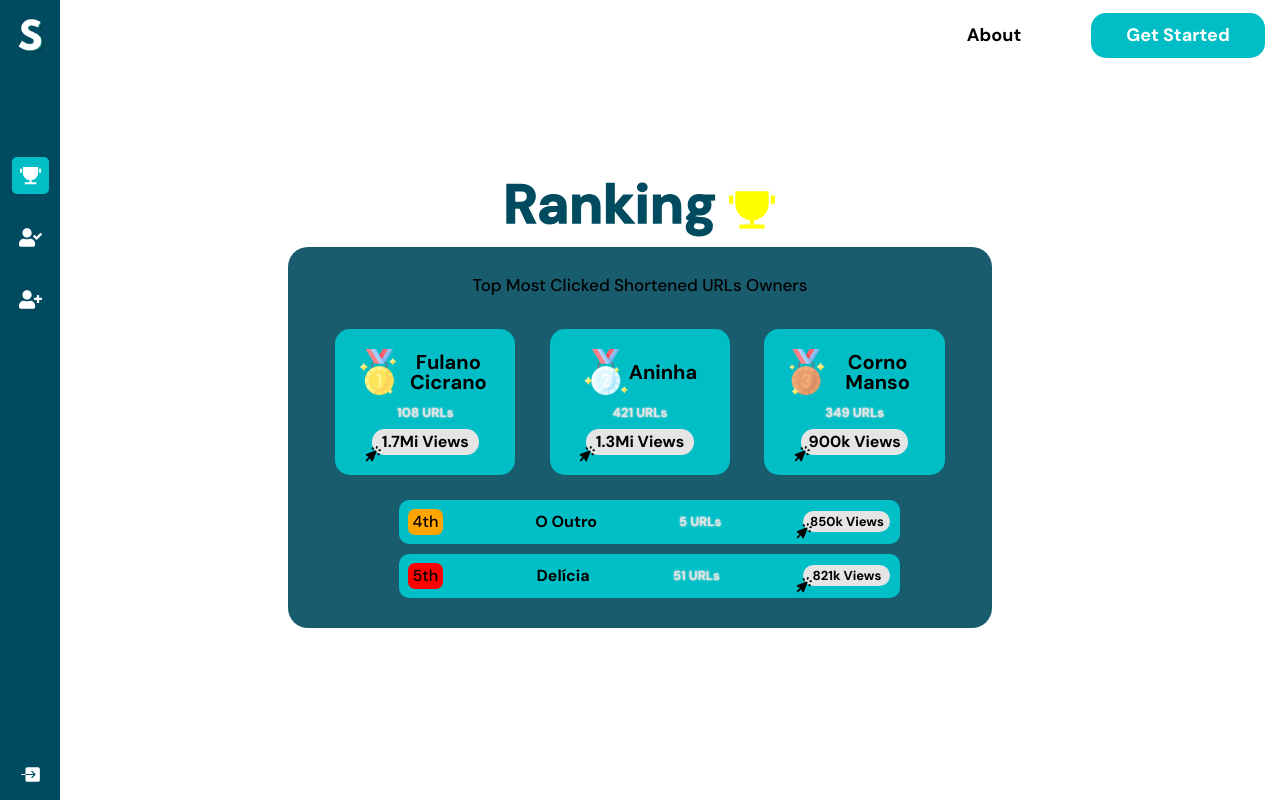
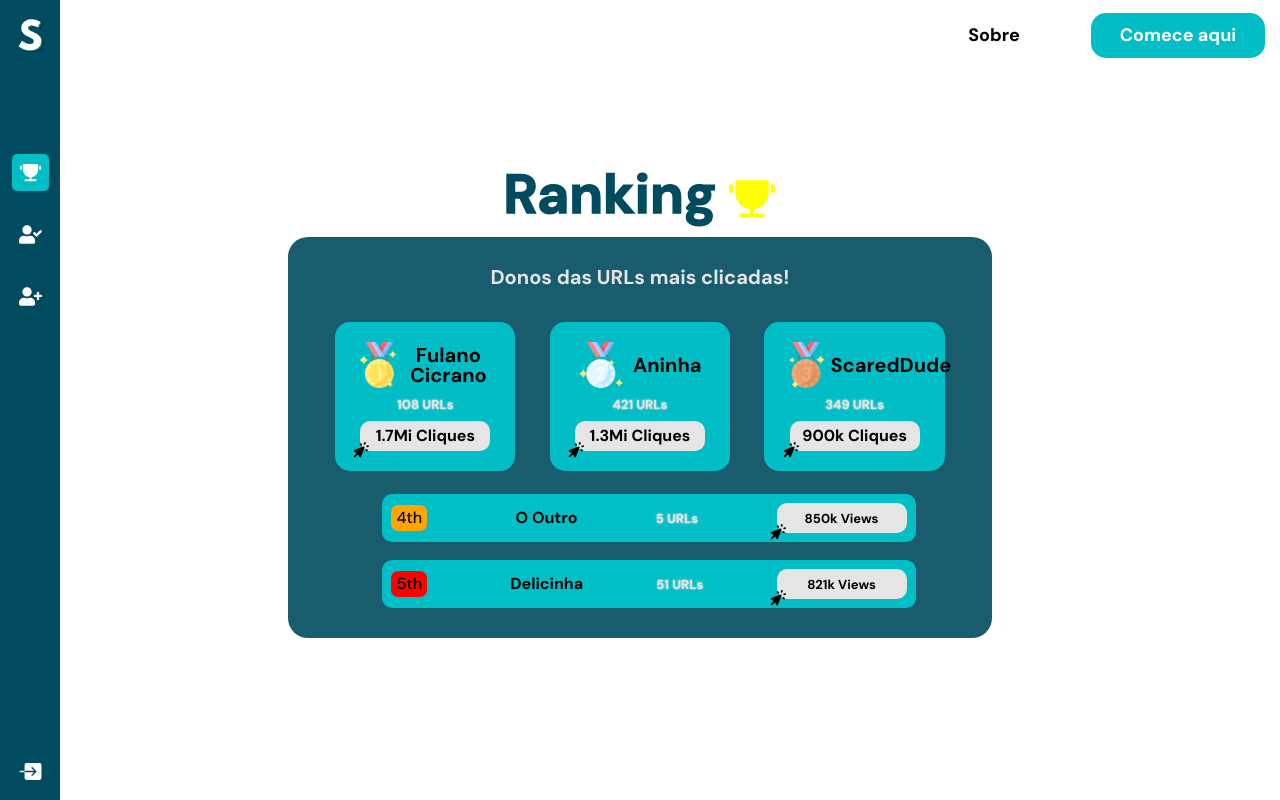
Before and after one commit to isabellexvr/shortly-front, a React (Vite) app: page / in a window 1280 px wide. Built offline with nearby package versions, Linux system fonts and the light colour scheme; no server answers.

Commit message:
style: sidebar animations

```diff
--- a/src/components/Header/index.jsx
+++ b/src/components/Header/index.jsx
@@ -8,10 +8,10 @@ export default function Header() {
   return (
     <HeaderContainer>
       <Button fontColor="black" backgroundColor="white">
-        About
+        Sobre
       </Button>
       <Button fontColor="white" backgroundColor={colors.lightBlue} onClick={() => navigate("/sign-up")}>
-        Get Started
+        Comece aqui
       </Button>
     </HeaderContainer>
   );
--- a/src/components/Sidebar/styles.js
+++ b/src/components/Sidebar/styles.js
@@ -81,7 +81,7 @@ z-index 1;
   }
   .logout{
     margin-bottom: 10px;
-    font-size: 23px;
+    font-size: 27px;
   }
 `;
 
@@ -127,6 +127,6 @@ z-index 1;
   }
   .logout{
     margin-bottom: 10px;
-    font-size: 23px;
+    font-size: 27px;
   }
 `;
--- a/src/pages/RankingPage/index.jsx
+++ b/src/pages/RankingPage/index.jsx
@@ -11,7 +11,7 @@ import {
   ViewsCount,
   TwoLeftContainer,
   RankingLeft,
-  RankingTitle
+  RankingTitle,
 } from "./styles";
 
 const MOCKEDPODIUM = [
@@ -29,7 +29,7 @@ const MOCKEDPODIUM = [
   },
   {
     id: 63,
-    name: "Corno Manso",
+    name: "ScaredDude",
     linksCount: "349",
     visitCount: "900k",
   },
@@ -44,7 +44,7 @@ const MOCKEDLEFT = [
   },
   {
     id: 8,
-    name: "Delícia",
+    name: "Delicinha",
     linksCount: "51",
     visitCount: "821k",
   },
@@ -83,7 +83,7 @@ export default function RankingPage() {
           <RankingContainer>
             <RankingHeader>
               <div className="subtitle">
-                <h2>Top Most Clicked Shortened URLs Owners</h2>
+                <h2>Donos das URLs mais clicadas!</h2>
               </div>
             </RankingHeader>
             <PodiumContainer>
@@ -96,7 +96,7 @@ export default function RankingPage() {
                   <h2>{p.linksCount} URLs</h2>
                   <ViewsCount>
                     <HiCursorClick />
-                    {p.visitCount} Views
+                    {p.visitCount} Cliques
                   </ViewsCount>
                 </Podium>
               ))}
--- a/src/pages/RankingPage/styles.js
+++ b/src/pages/RankingPage/styles.js
@@ -43,9 +43,9 @@ export const RankingHeader = styled.div`
   margin-bottom: 35px;
   > .subtitle {
     h2 {
-      font-size: 17px;
-      font-weight: 500;
-      color: black;
+      font-size: 20px;
+      font-weight: 700;
+      color: ${colors.lightGrey};
     }
   }
 `;
@@ -71,9 +71,10 @@ export const Podium = styled.div`
     font-size: 1.25rem;
     display: flex;
     align-items: center;
-    justify-content: space-between;
+    justify-content: space-evenly;
     font-weight: 700;
     text-align: center;
+    width: 100%;
     > img {
       width: 2.3em;
     }
@@ -94,9 +95,9 @@ export const Podium = styled.div`
 
 export const ViewsCount = styled.div`
   background-color: ${colors.lightGrey};
-  width: 6.7em;
-  height: 1.6em;
-  border-radius: 1vw;
+  width: 130px;
+  height: 30px;
+  border-radius: 10px;
   padding: 5px;
   box-sizing: border-box;
   display: flex;
@@ -115,9 +116,9 @@ export const ViewsCount = styled.div`
 `;
 
 export const TwoLeftContainer = styled.div`
-  margin-top: 15px;
-  width: 75%;
+  width: 80%;
   height: fit-content;
+  margin-top: 5px;
 `;
 
 export const RankingLeft = styled.div`
@@ -125,7 +126,7 @@ export const RankingLeft = styled.div`
   align-items: center;
   width: 100%;
   justify-content: space-between;
-  margin-top: 10px;
+  margin-top: 18px;
   background-color: ${colors.mediumBlue};
   border-radius: 10px;
   padding: 9px;
```
